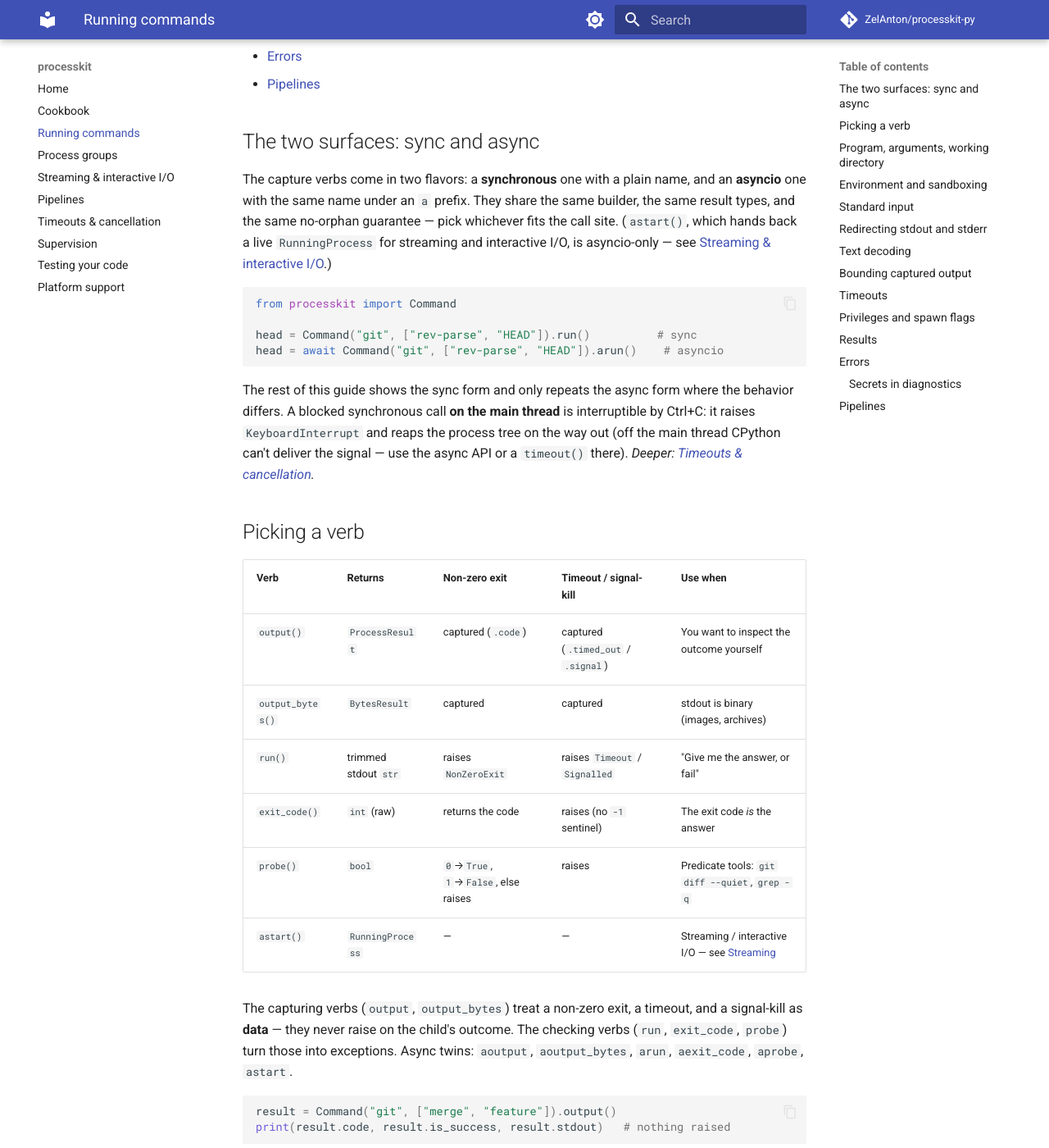
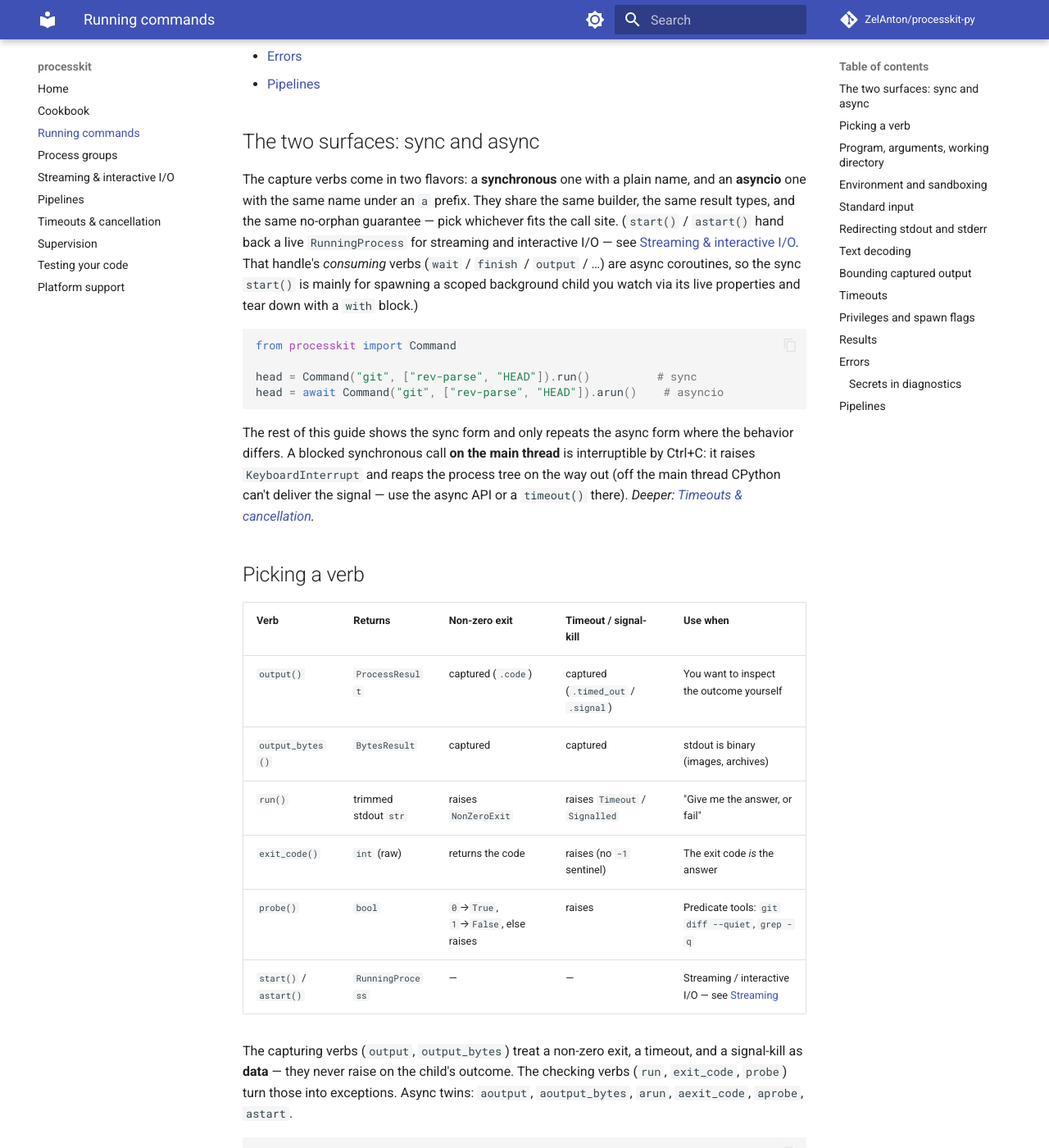
Before and after one commit to ZelAnton/processkit-py, an MkDocs documentation site: the page built from docs/commands.md, in a window 1280 px wide and 1400 px high, scrolled down 653 px. Shown: the whole window at 82% size. Built offline with MkDocs 1.6.1 and Material for MkDocs 9.7.7, drawn with Linux system fonts in a browser that asks for light colours; comment, search, counter and statistics services are not loaded; some of the changed text lies outside the part shown.

Commit message:
docs+tests: clarify sync start()/async RunningProcess, pin cpu_quota & max_backoff
Whole-solution-review follow-ups to the Block 1 interface changes:

- Document that sync Command.start() and async astart() both yield a live
  RunningProcess whose consuming verbs (wait/finish/output/...) are coroutines;
  drop the stale "asyncio-only" framing in commands.md, surface start() in the
  verb table + streaming.md lifecycle + the package docstring.
- Tighten the streaming.md profile() wording (output is drained and discarded).
- Fix the lib.rs dual-base comment: init_dual_exceptions also builds
  PermissionDenied (PermissionError), not just Timeout/ProcessNotFound.
- Add construction tests pinning ProcessGroup(cpu_quota=) and
  Supervisor(max_backoff=) -- the last siblings of the shutdown_grace guard gap
  on the stubtest-allowlisted constructors.

````diff
--- a/docs/commands.md
+++ b/docs/commands.md
@@ -26,9 +26,11 @@ so an early return, an exception, or a cancelled task can never leak a child.
 The capture verbs come in two flavors: a **synchronous** one with a plain name,
 and an **asyncio** one with the same name under an `a` prefix. They share the same
 builder, the same result types, and the same no-orphan guarantee — pick whichever
-fits the call site. (`astart()`, which hands back a live `RunningProcess` for
-streaming and interactive I/O, is asyncio-only — see
-[Streaming & interactive I/O](streaming.md).)
+fits the call site. (`start()` / `astart()` hand back a live `RunningProcess` for
+streaming and interactive I/O — see [Streaming & interactive I/O](streaming.md).
+That handle's *consuming* verbs (`wait` / `finish` / `output` / …) are async
+coroutines, so the sync `start()` is mainly for spawning a scoped background child
+you watch via its live properties and tear down with a `with` block.)
 
 ```python
 from processkit import Command
@@ -53,7 +55,7 @@ async API or a `timeout()` there). *Deeper:
 | `run()` | trimmed stdout `str` | raises `NonZeroExit` | raises `Timeout` / `Signalled` | "Give me the answer, or fail" |
 | `exit_code()` | `int` (raw) | returns the code | raises (no `-1` sentinel) | The exit code *is* the answer |
 | `probe()` | `bool` | `0`→`True`, `1`→`False`, else raises | raises | Predicate tools: `git diff --quiet`, `grep -q` |
-| `astart()` | `RunningProcess` | — | — | Streaming / interactive I/O — see [Streaming](streaming.md) |
+| `start()` / `astart()` | `RunningProcess` | — | — | Streaming / interactive I/O — see [Streaming](streaming.md) |
 
 The capturing verbs (`output`, `output_bytes`) treat a non-zero exit, a timeout,
 and a signal-kill as **data** — they never raise on the child's outcome. The
@@ -135,13 +137,13 @@ Each stream defaults to `"pipe"` (captured). You can also `"inherit"` the
 parent's stream or send it to `"null"`:
 
 ```python
-Command("long-build").stdout("inherit").stderr("inherit").astart()
+Command("long-build").stdout("inherit").stderr("inherit").start()
 ```
 
 This matters: the one-shot capturing verbs (`output`, `output_bytes`, `run`,
 `exit_code`, `probe`) need a piped stdout to do their job. If you set stdout to
-`"inherit"` or `"null"`, those verbs **raise** — only `astart()` plus streaming
-works with a non-piped stdout, because there is nothing to capture. Redirect
+`"inherit"` or `"null"`, those verbs **raise** — only `start()` / `astart()` plus
+streaming work with a non-piped stdout, because there is nothing to capture. Redirect
 streams only when you intend to stream or to discard.
 
 ## Text decoding
@@ -227,7 +229,7 @@ Spawn-time controls for sandboxing and service launch:
 Command("helper").create_no_window().run()
 
 # Take the direct child down even if THIS process is killed before teardown runs.
-Command("worker").kill_on_parent_death().astart()
+Command("worker").kill_on_parent_death().start()
 ```
 
 Platform honesty, not silent no-ops:
````
Also changed, not shown: docs/streaming.md (+9 -9 lines), src/processkit/__init__.py (+7 -2 lines), 3 other files.
